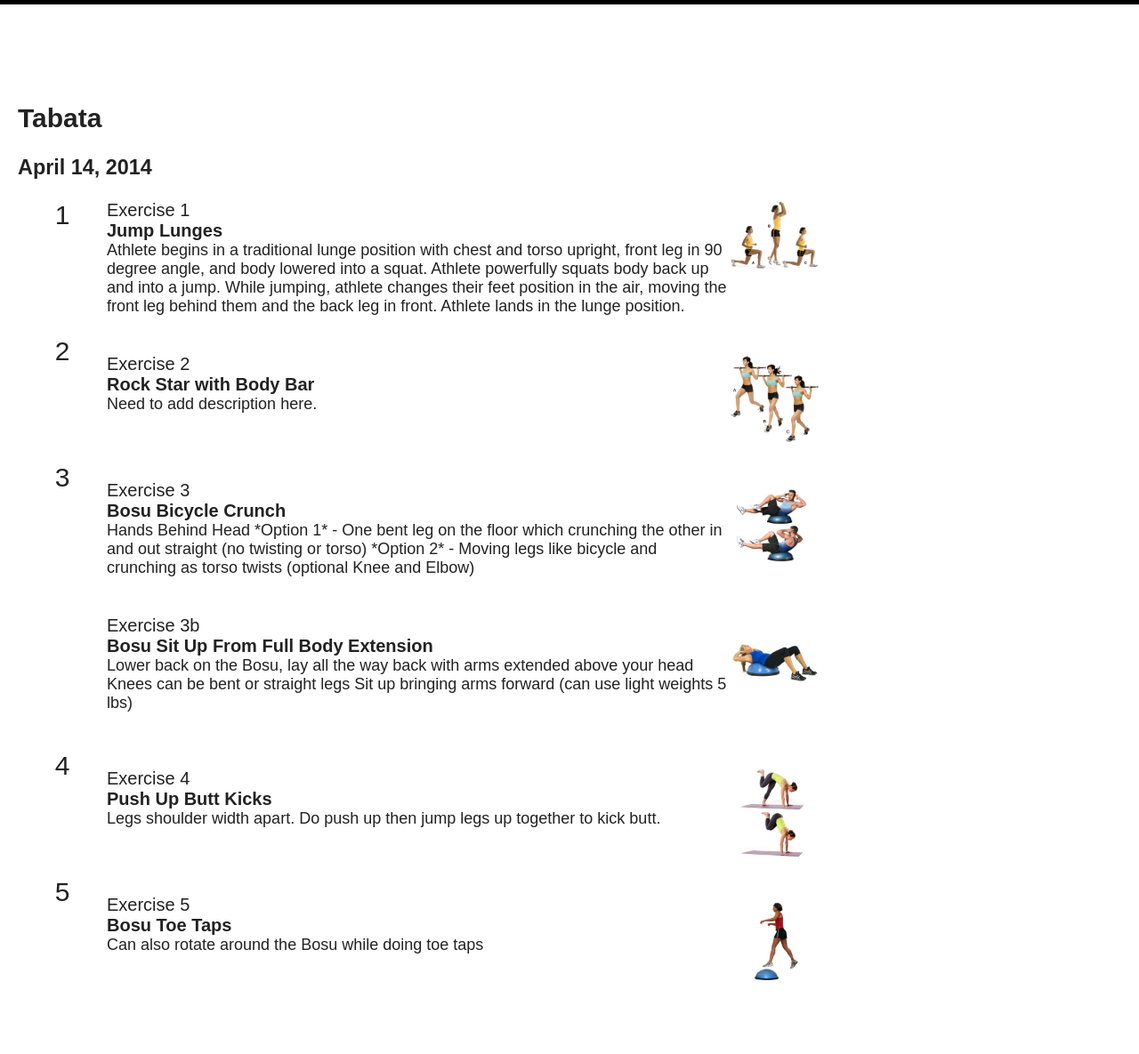
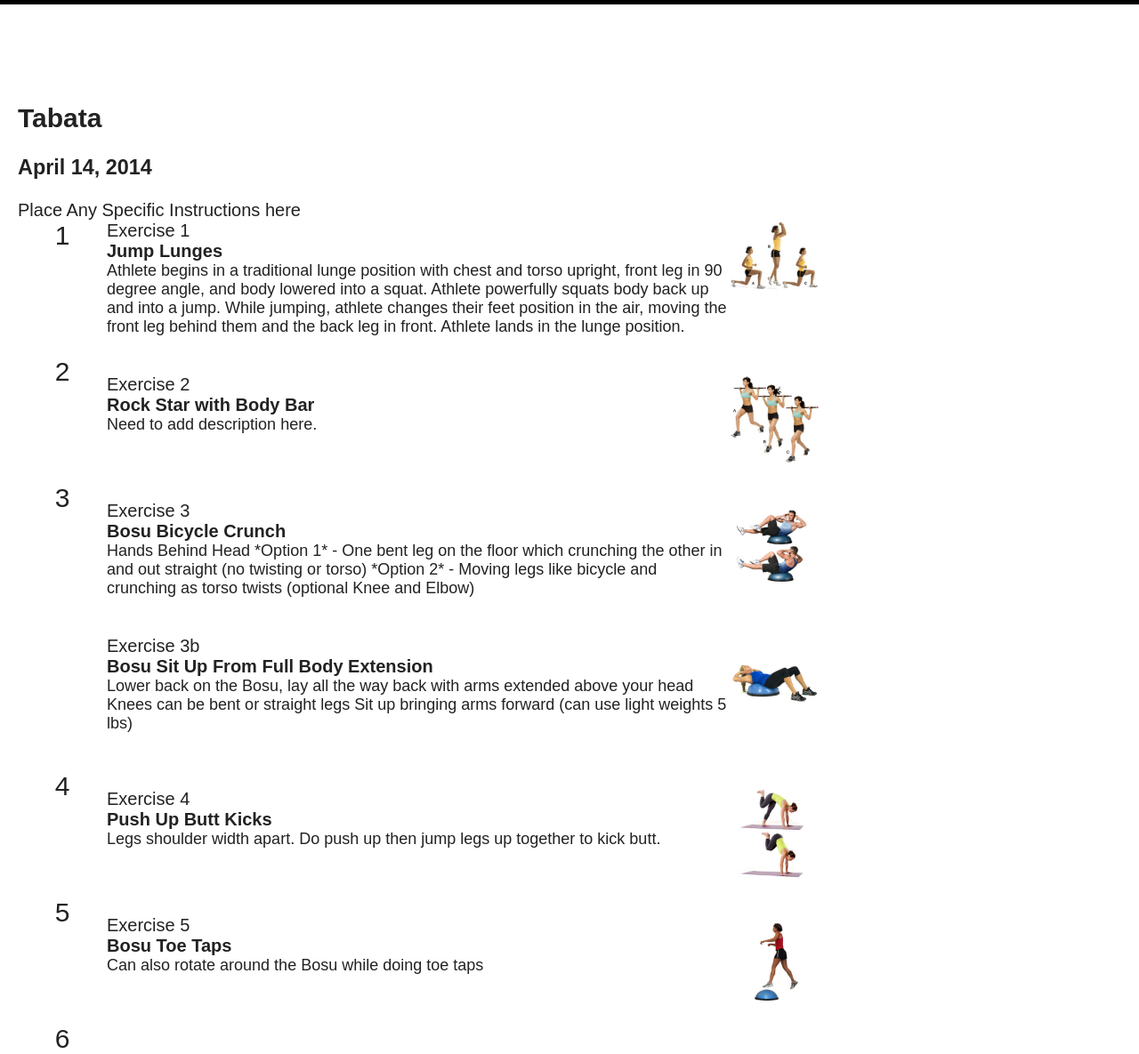
Before and after one commit to christyallen/christyallen.github.io, a Jekyll site: the page built from workouts/_posts/2014-04-14-tabata.md, in a window 1280 px wide. Shown: the whole page at 89% size. Built offline with Jekyll 4.4.1, drawn with Linux system fonts in a browser that asks for light colours; nearby versions of some CDN libraries; before the commit the page ends 1128 px from its top, so only the background shows below that.

Commit message:
Site updated at 2014-04-15 20:36:18 UTC

```diff
--- a/_layouts/workout.html
+++ b/_layouts/workout.html
@@ -16,6 +16,10 @@
         <h2>{{ page.title }}</h2>
         <h3>{{ page.date | date: "%B %d, %Y" }}</h3>
       </header>
+
+<div class="instructions">
+{% if page.instructions %}{{ page.instructions }}{% endif %}
+</div>
 
 
 <div class="exercise-left">1</div>
@@ -242,6 +246,52 @@
 <br style="clear: both;" />
 <!-- end exercise 5 -->
 
+<!-- exercise 6 -->
+<div class="exercise-left">6</div>
+<div class="exercise-right">
+
+{% if page.exercise-6 %}
+
+        {% assign exercise-6 = page.exercise-6 %}
+
+        {% for post in site.categories.exercises %}
+          {% if post.code == exercise-6 %}
+          <p>
+            <div class="exercise-image"><img src="/images/exercises/{{post.image}}" width="100"></div>
+              <div class="exercise-number">Exercise 6</div>
+                <div class="exercise-title">{{post.title}}</div>
+                <div class="exercise-description">{{ post.content }}</div>
+                <br style="clear: both;" />
+          </p>
+          {% endif %}
+        {% endfor %}
+
+{% endif %}
+
+<!-- exercise 6b -->
+{% if page.exercise-6b %}
+
+        {% assign exercise-6b = page.exercise-6b %}
+
+        {% for post in site.categories.exercises %}
+          {% if post.code == exercise-6b %}
+          <p>
+            <div class="exercise-image"><img src="/images/exercises/{{post.image}}" width="100"></div>
+              <div class="exercise-number">Exercise 6b</div>
+                <div class="exercise-title">{{post.title}}</div>
+                <div class="exercise-description">{{ post.content }}</div>
+                <br style="clear: both;" />
+          </p>
+          {% endif %}
+        {% endfor %}
+
+{% endif %}
+
+</div>
+<br style="clear: both;" />
+<!-- end exercise 6 -->
+
+
 
 
 
--- a/workouts/_posts/2014-04-14-tabata.md
+++ b/workouts/_posts/2014-04-14-tabata.md
@@ -2,7 +2,7 @@
 layout: workout
 title:  Tabata
 date:   2014-04-14
-instructions: These are the instructions
+instructions: Place Any Specific Instructions here
 warm-up:
 exercise-1: JL00001
 exercise-1b:
```
Also changed, not shown: 1 other file.
